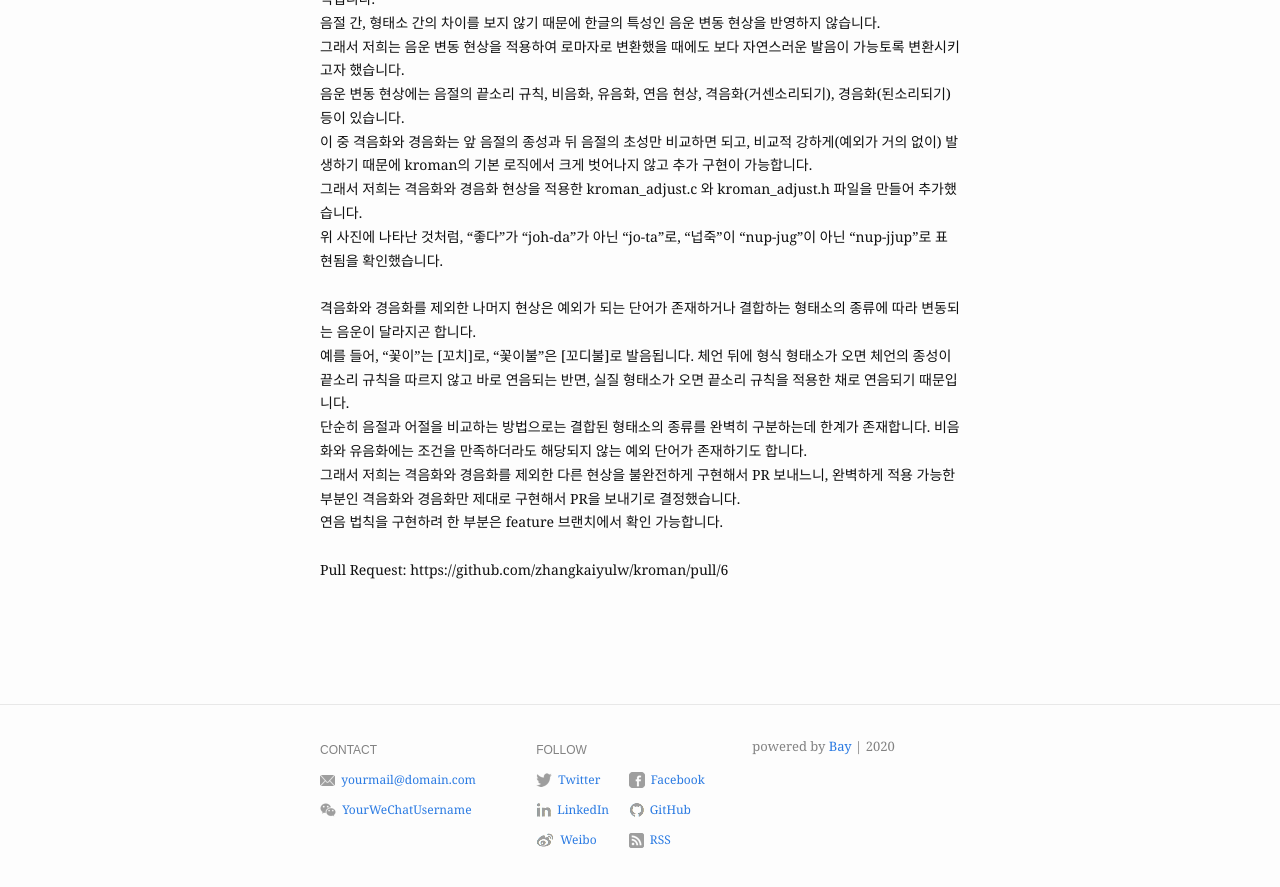
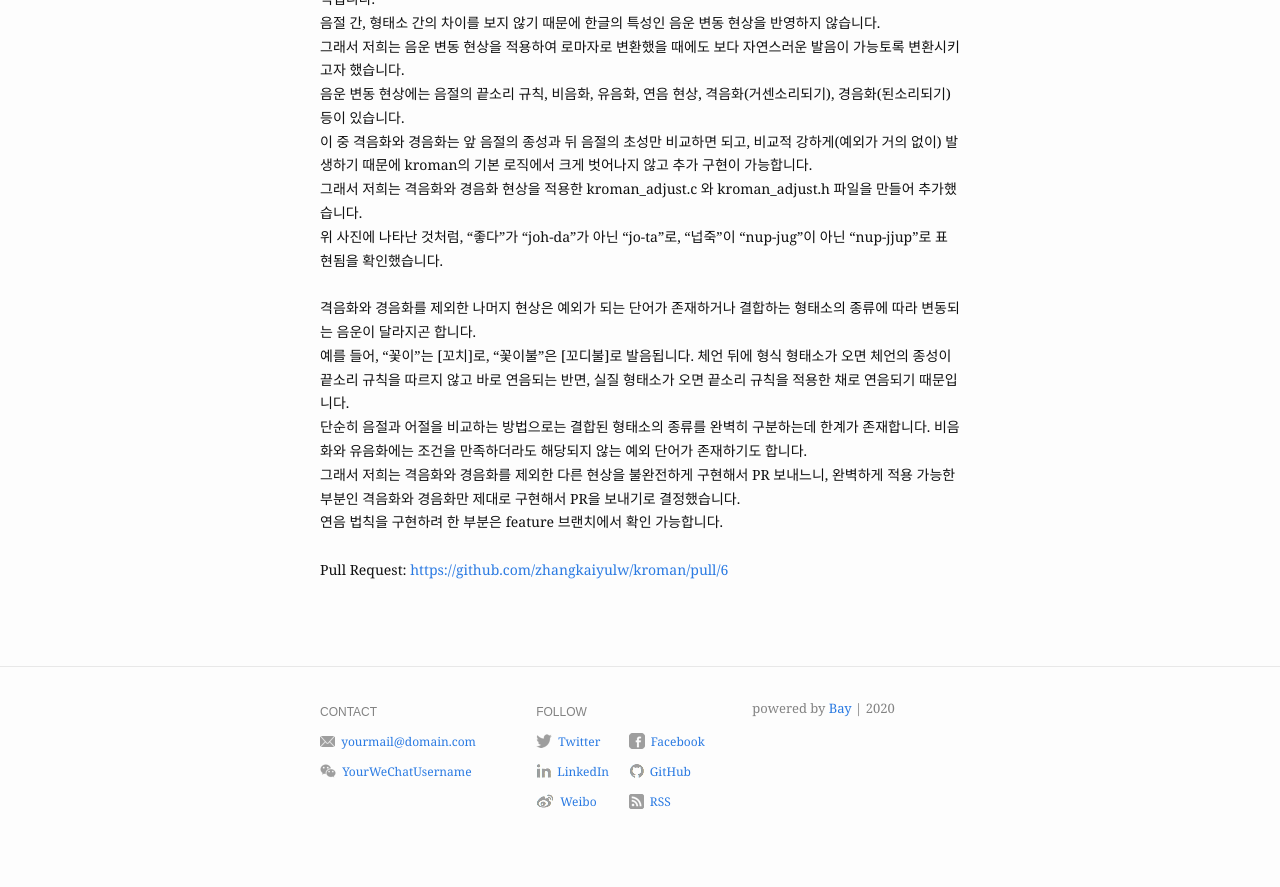
Before and after one commit to 20-2-SKKU-OSS/2020-2-OSS-4, a Jekyll site: the page built from _posts/2020-12-04-emwoon.md, in a window 1280 px wide and 900 px high, scrolled down 862 px. Shown: the top 887 px of the window. Built offline with Jekyll 4.4.1, drawn with Linux system fonts in a browser that asks for light colours; after the commit the page ends 1724 px from its top, so only the background shows below that.

```diff
--- a/_posts/2020-12-04-emwoon.md
+++ b/_posts/2020-12-04-emwoon.md
@@ -43,7 +43,6 @@ kroman의 로마자 변환은 한글 음절을 초성, 중성, 종성으로 분
 연음 법칙을 구현하려 한 부분은 feature 브랜치에서 확인 가능합니다.
 <br />
 <br />
-Pull Request: https://github.com/zhangkaiyulw/kroman/pull/6
-
+Pull Request: <https://github.com/zhangkaiyulw/kroman/pull/6>
 <br />
 <br />
```
